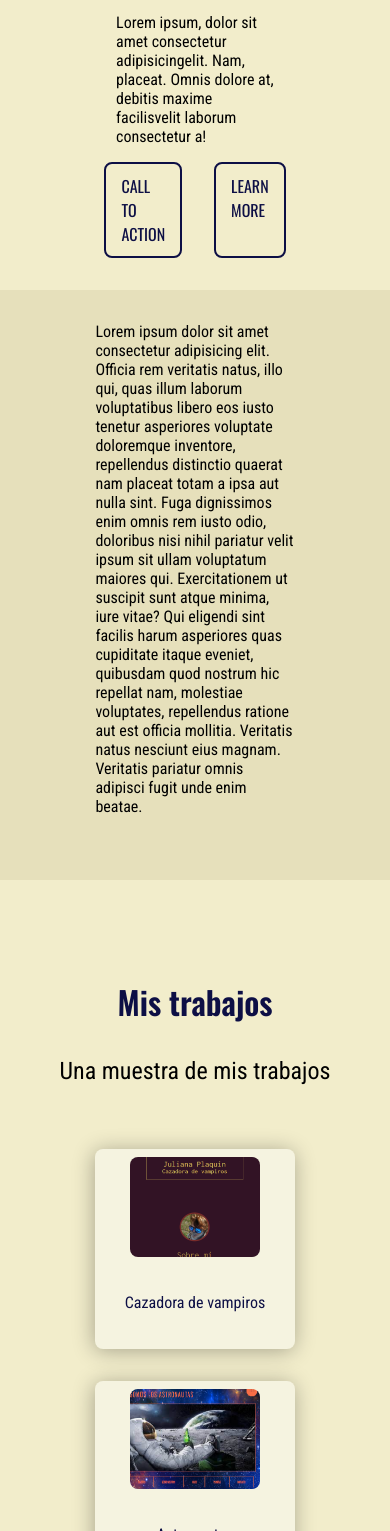
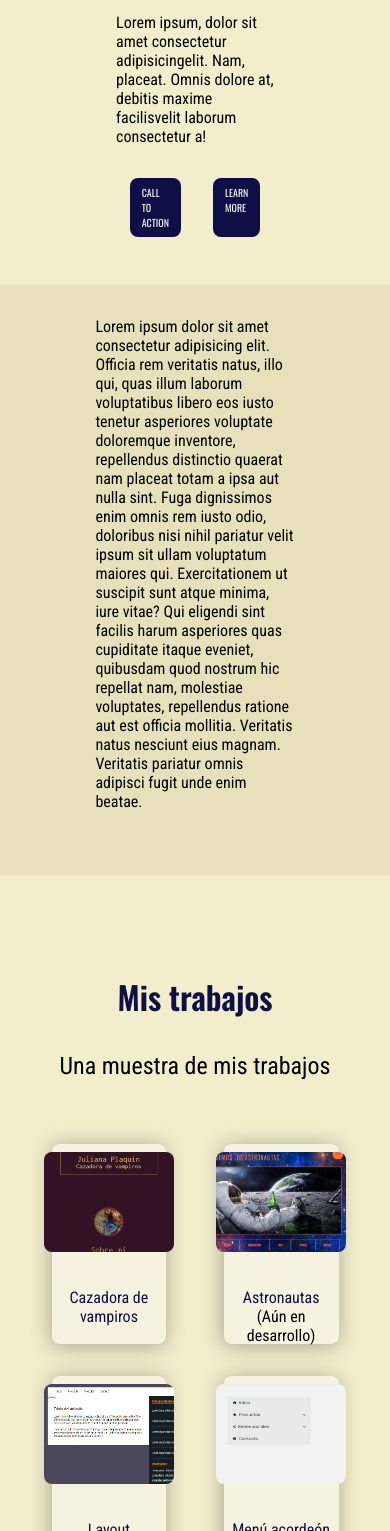
Before and after one commit to Juli11lml/Proyecto-final, a plain HTML site: page index.html in a window 390 px wide. Shown: the part 469-2000 px from the top of the page. Drawn offline with nearby package versions, Linux system fonts and the light colour scheme.

Commit message:
modifiqué unos detalles en las mediaqueries

```diff
--- a/style.css
+++ b/style.css
@@ -191,19 +191,33 @@ footer {
     .container-landing .container {
         flex-direction: column-reverse;
     }
+    .buttons {
+        padding: 1rem;
+    }
+    .btn {
+        background: var(--blue);
+        color: var(--gray);
+        font-size: 10px;
+        padding: 5px 10px;
+    }
 
     .office {
         display: none;
     }
 
     .trabajos .container-trabajos {
-        flex-direction: column;
+        /* flex-direction: column; */
         align-items: center;
         gap: 2rem;
     }
     .trabajos .container-trabajos .trabajo {
-        width: 70%;
+        width: 40%;
+        flex-wrap: nowrap;
     }
+    .trabajos .container-trabajos .trabajo:nth-child(5) {
+        margin: 0 auto;
+    }
+
     .contact .contact-container .contact-data .title {
         padding-top: 1rem;
     }
```
